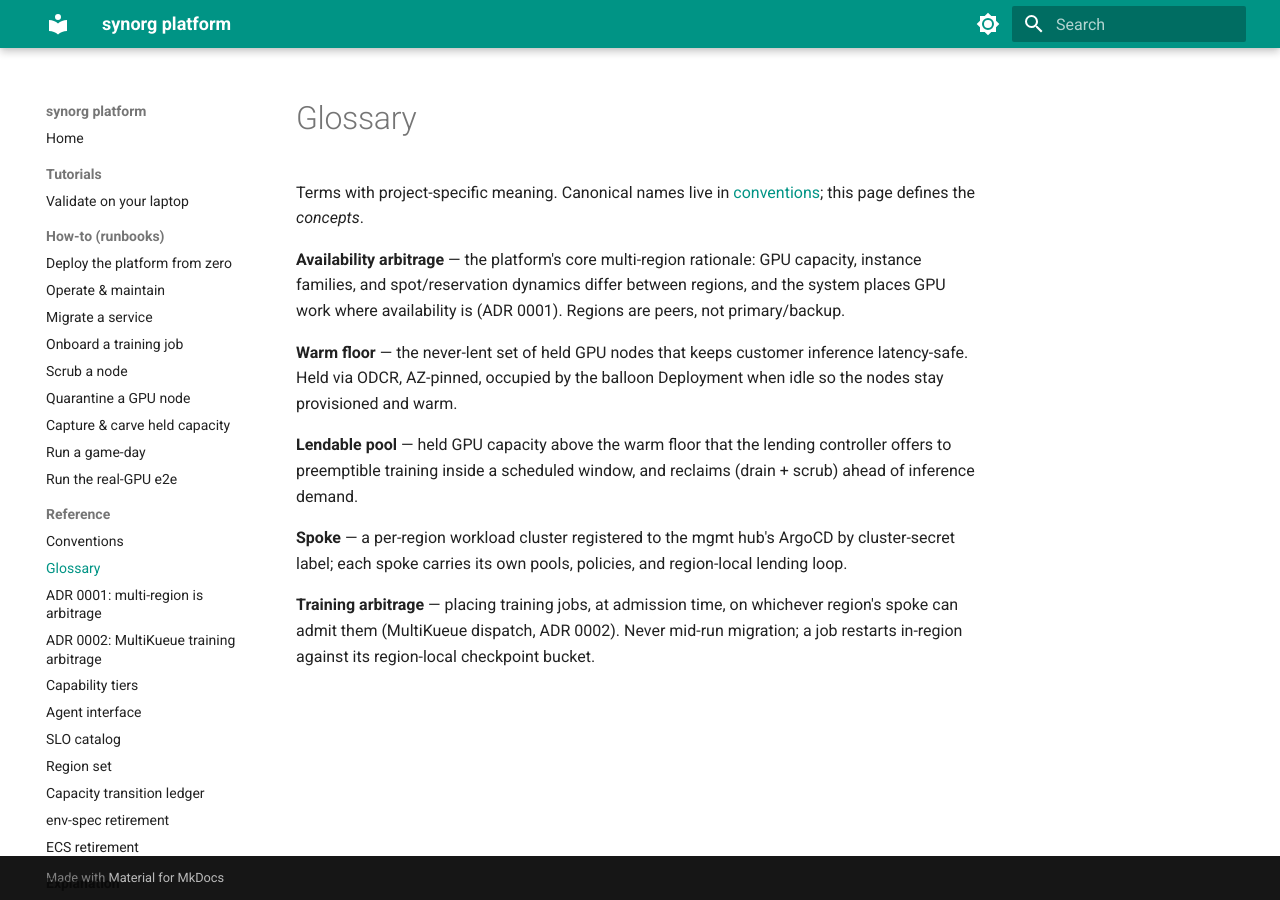
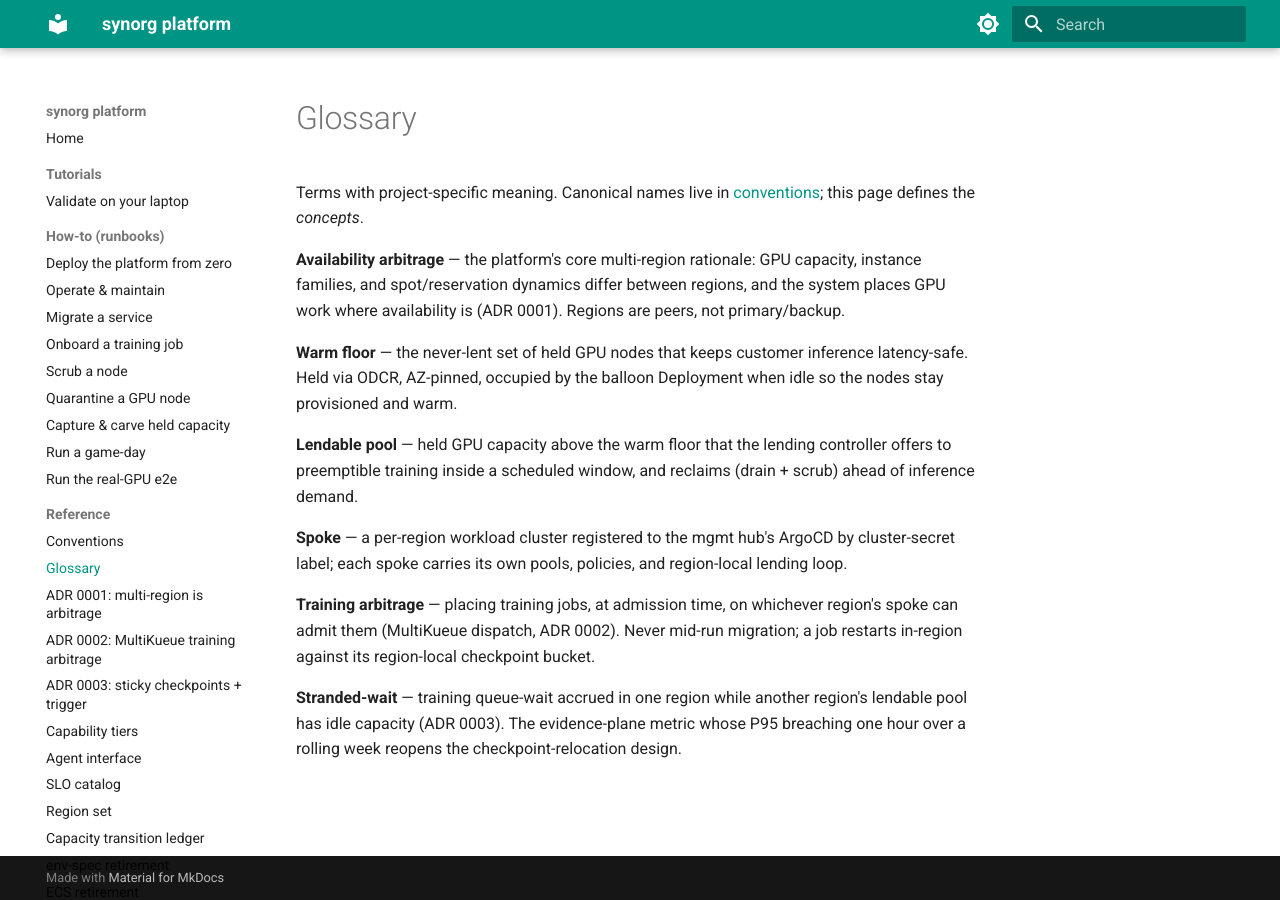
Before and after one commit to nycterent/synorg, an MkDocs documentation site: the page built from docs/glossary.md, in a window 1280 px wide. Built offline with MkDocs 1.6.1 and Material for MkDocs 9.7.7, drawn with Linux system fonts in a browser that asks for light colours.

Commit message:
docs(adr): ADR 0003 — sticky checkpoints with a measured relocation trigger
Checkpointed jobs never change region (phase-1 minimalism per ADR 0002);
the stranded-work scenario becomes a first-class evidence-plane metric
(stranded-wait), and P95 > 1h over a rolling week is the written trigger
to design threshold relocation. Continuous replication rejected absent a
residency/DR driver. Glossary gains stranded-wait.

```diff
--- a/docs/glossary.md
+++ b/docs/glossary.md
@@ -24,3 +24,8 @@
 whichever region's spoke can admit them (MultiKueue dispatch, ADR 0002).
 Never mid-run migration; a job restarts in-region against its region-local
 checkpoint bucket.
+
+**Stranded-wait** — training queue-wait accrued in one region while another
+region's lendable pool has idle capacity (ADR 0003). The evidence-plane
+metric whose P95 breaching one hour over a rolling week reopens the
+checkpoint-relocation design.
--- a/mkdocs.yml
+++ b/mkdocs.yml
@@ -59,6 +59,7 @@
       - Glossary: glossary.md
       - "ADR 0001: multi-region is arbitrage": adr/0001-multi-region-is-availability-arbitrage.md
       - "ADR 0002: MultiKueue training arbitrage": adr/0002-training-arbitrage-via-multikueue.md
+      - "ADR 0003: sticky checkpoints + trigger": adr/0003-checkpoint-locality-sticky-with-trigger.md
       - Capability tiers: capability-tiers.md
       - Agent interface: agent-interface.md
       - SLO catalog: slo-catalog.md
```
Also changed, not shown: docs/adr/0003-checkpoint-locality-sticky-with-trigger.md (added, +31 -0 lines).
